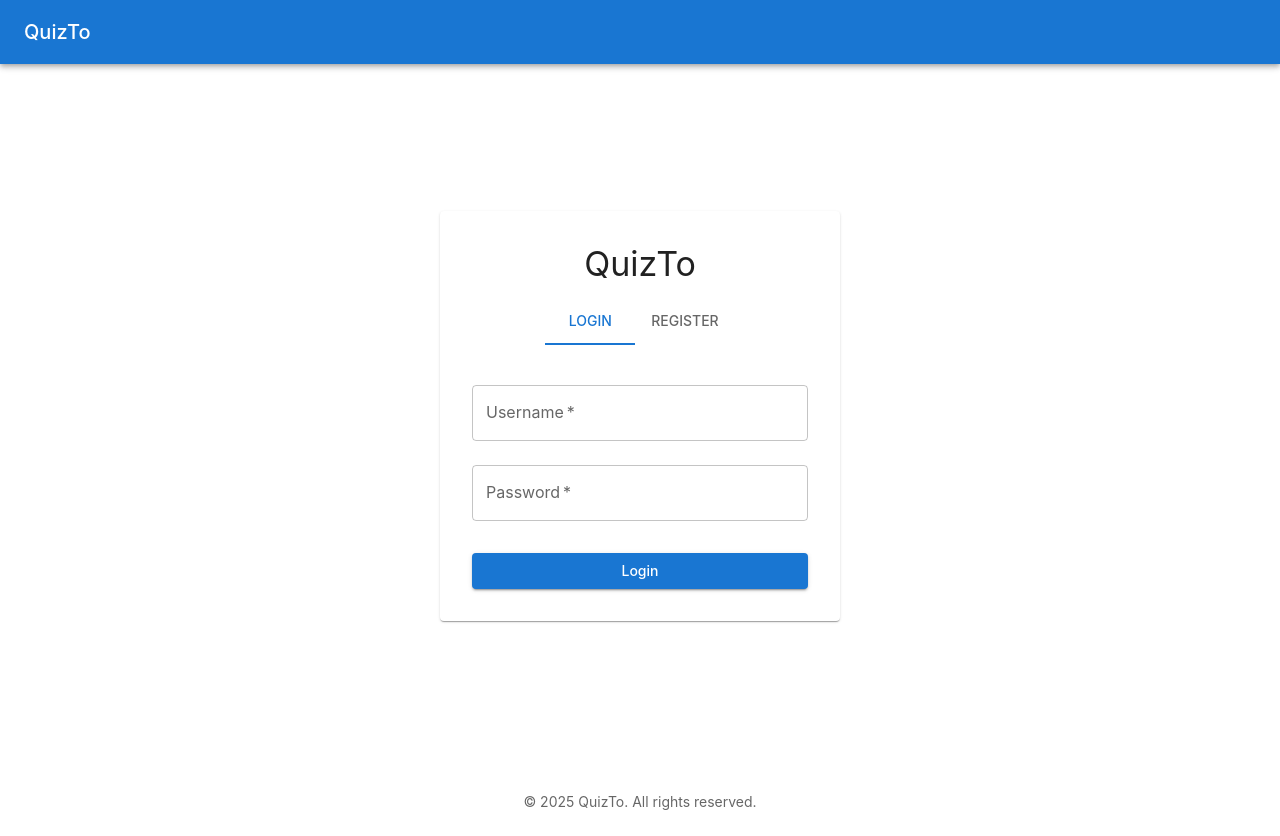
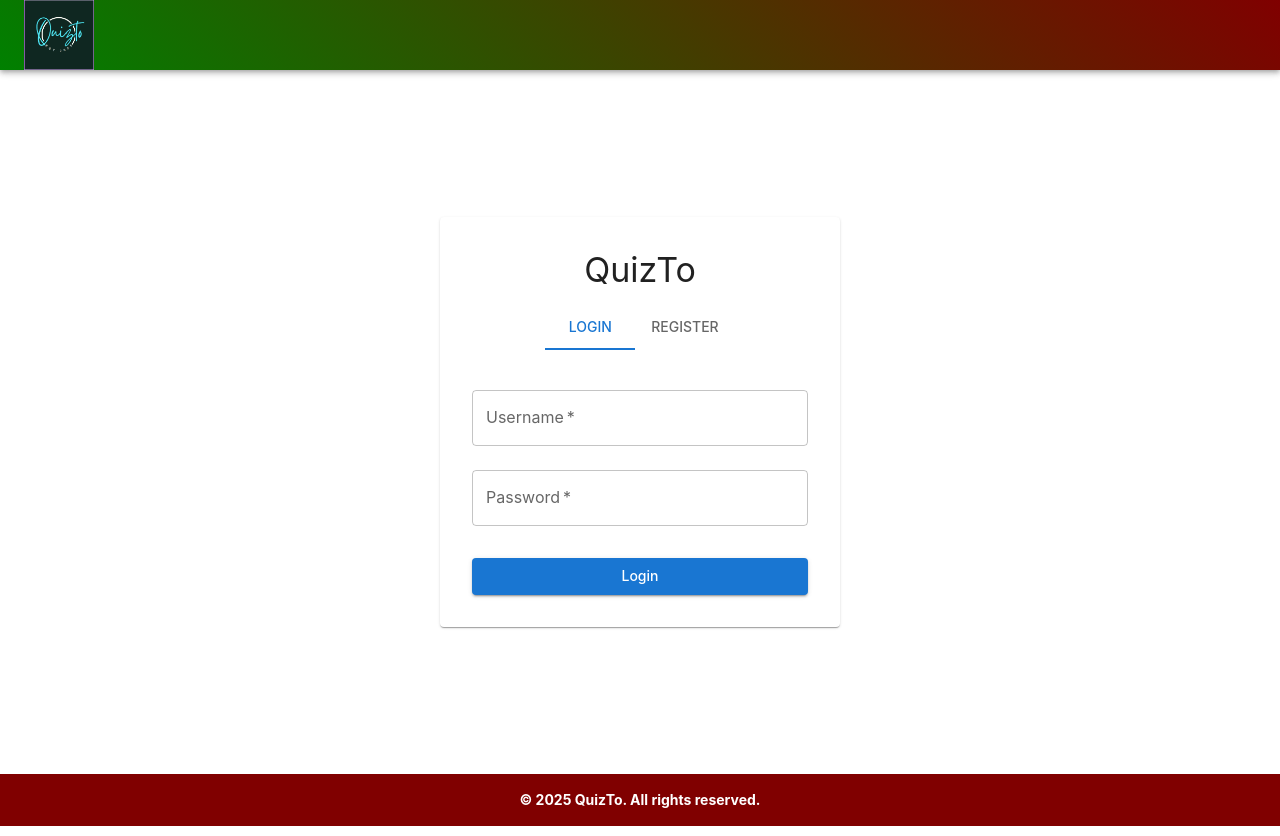
Before and after one commit to Kriztoper/quizto, a React (Create React App) app in the folder frontend/: page /login in a window 1280 px wide. Built offline with nearby package versions, Linux system fonts and the light colour scheme.

Commit message:
Changed layout color, added logo

```diff
--- a/frontend/src/components/Layout.js
+++ b/frontend/src/components/Layout.js
@@ -9,11 +9,14 @@ const Layout = ({ children }) => {
   return (
     <Box sx={{ display: 'flex', flexDirection: 'column', minHeight: '100vh' }}>
       <AppBar position="static">
-        <Toolbar>
-          <Typography variant="h6" component="div" sx={{ flexGrow: 1 }}>
-            QuizTo
-          </Typography>
-          {isAuthenticated && <Navigation />}
+        <Toolbar
+          style={{display: 'flex',
+              justifyContent: 'space-between' ,
+              alignItems: 'center',
+              backgroundImage: 'linear-gradient(45deg, #008000, #800000)',
+              color: 'white',}}>
+          <img src="quizto.png" alt="My Image" style={{width: '70px'}}/>
+          {isAuthenticated && <Navigation/>}
         </Toolbar>
       </AppBar>
       <Container component="main" sx={{ mt: 4, mb: 4, flex: 1, display: 'flex', flexDirection: 'column', alignItems: 'center' }}>
@@ -25,9 +28,9 @@ const Layout = ({ children }) => {
           children
         )}
       </Container>
-      <Box component="footer" sx={{ py: 3, bgcolor: 'background.paper' }}>
+      <Box component="footer" sx={{ py: 2, bgcolor: 'maroon' }}>
         <Container maxWidth="sm">
-          <Typography variant="body2" color="text.secondary" align="center">
+          <Typography variant="body2" color="white" align="center" fontWeight="bold">
             © {new Date().getFullYear()} QuizTo. All rights reserved.
           </Typography>
         </Container>
```
Also changed, not shown: frontend/public/quizto.png (added).
